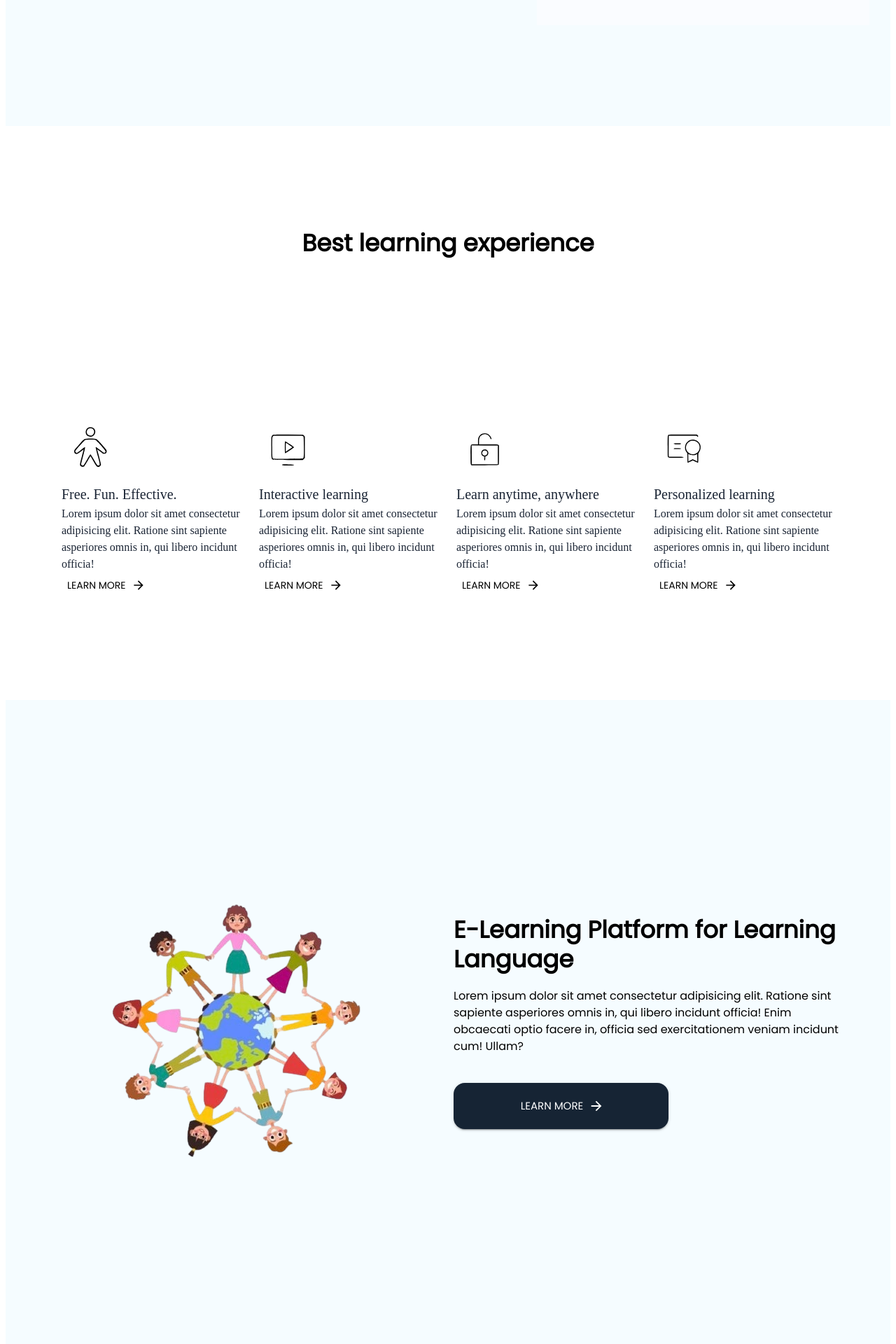
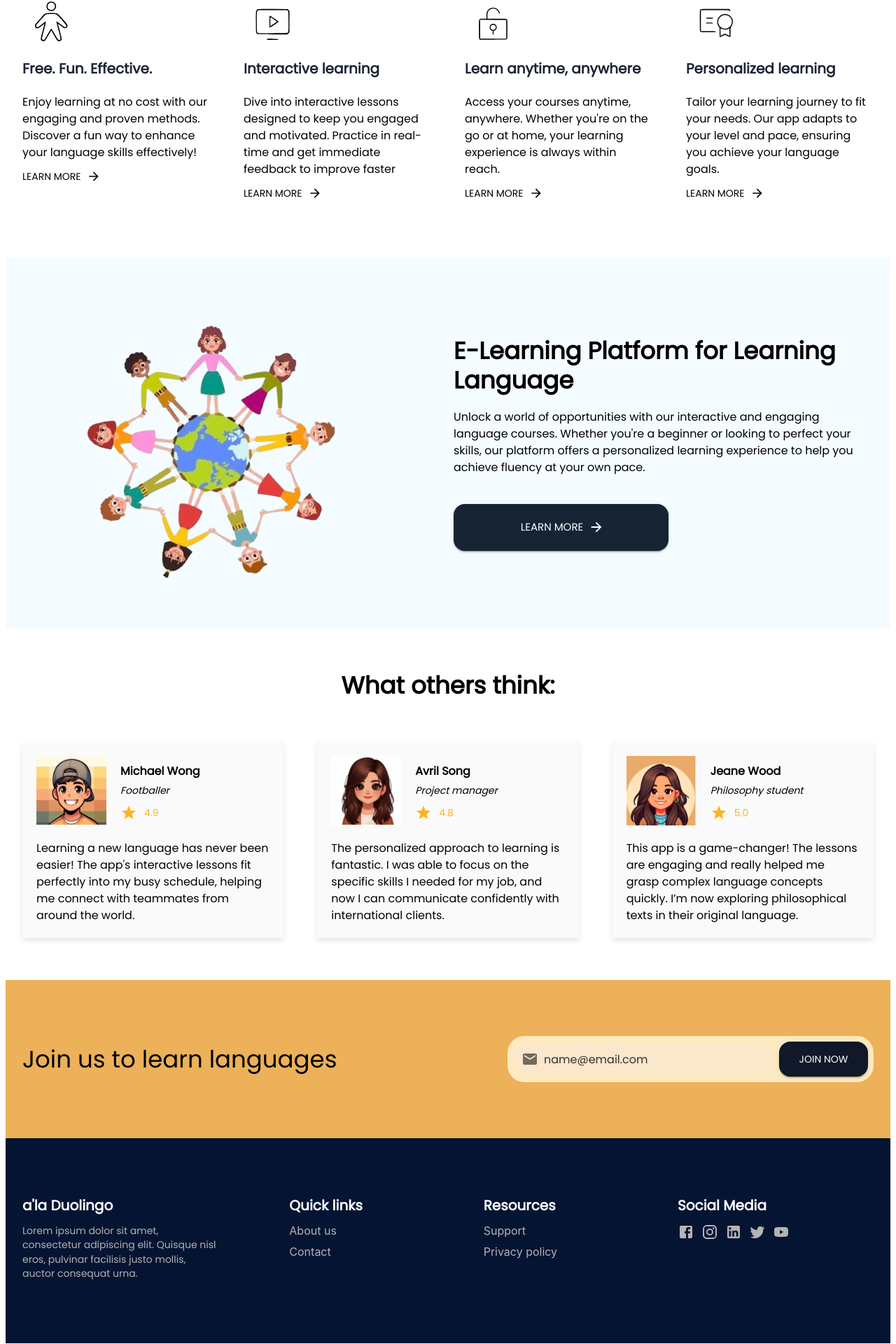
Before and after one commit to LanguageAppSpace/language-app-frontend, a React (Vite) app: page /home in a window 1280 px wide. Shown: the part 688-2608 px from the top of the page at 70% size. Built offline with nearby package versions, Linux system fonts and the light colour scheme; no server answers.

Commit message:
improve styles

```diff
--- a/src/App.tsx
+++ b/src/App.tsx
@@ -17,7 +17,7 @@ const App = () => {
   return (
     <Router>
       <Routes>
-        <Route path={ROUTE.LANDINGPAGE} element={<PageLandingPage />} />
+        <Route path={ROUTE.LANDING_PAGE} element={<PageLandingPage />} />
         <Route path={ROUTE.PAGE404} element={<Page404 />} />
         <Route path={ROUTE.LOGIN} element={<Login />} />
         <Route path={ROUTE.REGISTER} element={<SignUpForm />} />
@@ -25,7 +25,10 @@ const App = () => {
           <Route path={ROUTE.DASHBOARD} element={<Dashboard />} />
           <Route path={ROUTE.USER_SETTINGS} element={<UserSettings />} />
         </Route>
-        <Route path="*" element={<Navigate to={ROUTE.REGISTER} replace />} />
+        <Route
+          path="*"
+          element={<Navigate to={ROUTE.LANDING_PAGE} replace />}
+        />
       </Routes>
     </Router>
   );
--- a/src/components/About/about.tsx
+++ b/src/components/About/about.tsx
@@ -1,27 +1,20 @@
-import { Box, Grid, Typography, Button } from '@mui/material';
-import ArrowForwardIcon from '@mui/icons-material/ArrowForward';
+import { Box, Grid, Typography, Button } from "@mui/material";
+import ArrowForwardIcon from "@mui/icons-material/ArrowForward";
 
-import { useNavigate } from 'react-router-dom';
-import { ROUTE } from '@config/route.config';
+import { useNavigate } from "react-router-dom";
+import { ROUTE } from "@config/route.config";
+import { Container } from "@mui/system";
 
 const About = () => {
-
-  //handleLoginClick
   const navigate = useNavigate();
 
   const handleLoginClick = () => {
     navigate(ROUTE.PAGE404);
   };
 
-  //style
   const aboutContainerStyles = {
     backgroundColor: "rgb(245, 252, 255)",
-    display: "flex",
-    alignItems: "center",
-    flexWrap: "wrap",
-    height: "800px",
-    padding: "60px",
-    gap: "80px"
+    padding: "30px 0",
   };
 
   const imageGridItemStyles = {
@@ -56,30 +49,41 @@ const About = () => {
       backgroundColor: "rgb(30, 42, 50)",
     },
     width: "307px",
-
   };
-
 
   return (
     <Box sx={aboutContainerStyles}>
+      <Container maxWidth="xl">
         <Grid container spacing={2}>
           <Grid item xs={12} sm={6} sx={imageGridItemStyles}>
-          <img src="/children.png" alt="Children" style={{ maxWidth: "100%" }} />
+            <img
+              src="/children.png"
+              alt="Children"
+              style={{ maxWidth: "100%" }}
+            />
           </Grid>
           <Grid item xs={12} sm={6} sx={textGridItemStyles}>
             <Typography variant="h4" sx={headerTypographyStyles}>
               E-Learning Platform for Learning Language
             </Typography>
             <Typography variant="body1" sx={bodyTypographyStyles}>
-            Lorem ipsum dolor sit amet consectetur adipisicing elit. Ratione sint sapiente
-            asperiores omnis in, qui libero incidunt officia! Enim obcaecati optio facere in,
-            officia sed exercitationem veniam incidunt cum! Ullam?
+              Unlock a world of opportunities with our interactive and engaging
+              language courses. Whether you're a beginner or looking to perfect
+              your skills, our platform offers a personalized learning
+              experience to help you achieve fluency at your own pace.
             </Typography>
-          <Button sx={buttonStyles} variant="contained" size="large" onClick={handleLoginClick} endIcon={<ArrowForwardIcon />}>
+            <Button
+              sx={buttonStyles}
+              variant="contained"
+              size="large"
+              onClick={handleLoginClick}
+              endIcon={<ArrowForwardIcon />}
+            >
               Learn More
             </Button>
           </Grid>
         </Grid>
+      </Container>
     </Box>
   );
 };
--- a/src/components/Contact/contact.tsx
+++ b/src/components/Contact/contact.tsx
@@ -1,32 +1,26 @@
-import { Box, Typography, TextField, Button, Grid, InputAdornment } from '@mui/material';
-
-import EmailIcon from '@mui/icons-material/Email';
-
-import { useNavigate } from 'react-router-dom';
-import { ROUTE } from '@config/route.config';
+import {
+  Box,
+  Typography,
+  TextField,
+  Button,
+  Grid,
+  InputAdornment,
+} from "@mui/material";
+import EmailIcon from "@mui/icons-material/Email";
+import { Container } from "@mui/system";
 
 const Contact = () => {
-
-  //handleLoginClick
-  const navigate = useNavigate();
-
-  const handleLoginClick = () => {
-    navigate(ROUTE.REGISTER);
-  };
-
-  //style
   const contactContainerStyles = {
     display: "flex",
     alignItems: "center",
     justifyContent: "center",
     backgroundColor: "rgb(236, 177, 89)",
-    height: "250px",
-    padding: "0 20px",
+    padding: "80px 0",
   };
 
   const textContainerStyles = {
     textAlign: "left",
-    borderRadius: "16px"
+    borderRadius: "16px",
   };
 
   const formContainerStyles = {
@@ -38,35 +32,47 @@ const Contact = () => {
   const inputBoxStyles = {
     display: "flex",
     alignItems: "center",
+    backgroundColor: "#fdeac1",
+    padding: "8px",
     borderRadius: "24px",
-    padding: "8px 8px 8px 40px",
-    gap: "8px",
-    background: "rgba(255, 255, 255, 0.7)",
   };
 
   const textFieldStyles = {
-    display: "flex",
-    displayDirection: "row",
-    alignItem: "center",
-    padding: "8px 8px 8px 8px",
-    marginRight: "10px",
-    width: "80px",
-    gap: "8px",
-    background: "#1A2434",
+    backgroundColor: "#fae7cc",
+    borderRadius: "30px",
+    "& .MuiOutlinedInput-root": {
+      borderRadius: "30px",
+      padding: "0 12px",
+      "& fieldset": {
+        border: "none",
+      },
+    },
+    "& .MuiInputBase-input": {
+      padding: "10px 0",
+      color: "#333",
+      "&::placeholder": {
+        color: "#333",
+        opacity: 1,
+      },
+    },
   };
 
   const buttonStyles = {
+    backgroundColor: "#111827",
+    color: "#fff",
+    padding: "8px 24px",
+    borderRadius: "16px",
+    marginLeft: "8px",
     width: "127px",
     height: "50px",
-    backgroundColor: "rgb(22, 36, 52)",
-    borderRadius: "16px",
     "&:hover": {
-      backgroundColor: "rgb(25, 42, 50)",
+      backgroundColor: "#333d47",
     },
   };
 
   return (
     <Box sx={contactContainerStyles}>
+      <Container maxWidth="xl">
         <Grid container spacing={2} alignItems="center">
           <Grid item xs={12} sm={6} sx={textContainerStyles}>
             <Typography variant="h4" component="div">
@@ -76,25 +82,24 @@ const Contact = () => {
           <Grid item xs={12} sm={6} sx={formContainerStyles}>
             <Box sx={inputBoxStyles}>
               <TextField
+                variant="outlined"
                 placeholder="name@email.com"
-              sx={{ textFieldStyles}}
                 InputProps={{
                   startAdornment: (
                     <InputAdornment position="start">
                       <EmailIcon />
                     </InputAdornment>
                   ),
-                disableUnderline: true,
-                style: {alignItems: "center" },
                 }}
-              variant="filled"
+                sx={textFieldStyles}
               />
-            <Button variant="contained" sx={buttonStyles} size='large' onClick={handleLoginClick}>
+              <Button variant="contained" sx={buttonStyles}>
                 Join now
               </Button>
             </Box>
           </Grid>
         </Grid>
+      </Container>
     </Box>
   );
 };
--- a/src/components/Features/features.tsx
+++ b/src/components/Features/features.tsx
@@ -1,18 +1,11 @@
 import { Grid, Typography, Box, Button } from "@mui/material";
-
-import ArrowForwardIcon from '@mui/icons-material/ArrowForward';
+import ArrowForwardIcon from "@mui/icons-material/ArrowForward";
+import { Container } from "@mui/system";
 
 const Features = () => {
-
-
   const featuresContainerStyles = {
     backgroundColor: "rgb(255,255,255)",
-    display: "flex",
-    alignItems: "center",
-    flexWrap: "wrap",
-    height: "660px",
-    padding: "80px",
-    gap: "80px",
+    padding: "80px 0",
   };
 
   const headerTypographyStyles = {
@@ -21,7 +14,7 @@ const Features = () => {
     textAlign: "center",
     width: "100%",
     fontWeight: "bold",
-    gap: "16px"
+    gap: "16px",
   };
 
   const iconStyles = {
@@ -33,14 +26,18 @@ const Features = () => {
   const textTypographyStyles = {
     color: "#1A2434",
     textAlign: "start",
-    fontFamily: 'Plus Jakarta Sans',
+    fontWeight: "bold",
+  };
+
+  const bodyTextTypographyStyles = {
+    marginTop: "20px",
+    lineHeight: 1.5,
   };
 
   const gridItemStyles = {
     display: "flex",
     flexDirection: "column",
     alignItems: "flex-start",
-    textAlign: "center",
   };
 
   const buttonStyles = {
@@ -49,52 +46,93 @@ const Features = () => {
       backgroundColor: "rgb(250, 250, 255)",
     },
     color: "black",
-    justifyContent: "start"
-  }
+    justifyContent: "start",
+    padding: 0,
+    marginTop: "10px",
+  };
 
   return (
     <Box sx={featuresContainerStyles}>
+      <Container maxWidth="xl">
         <Typography variant="h4" sx={headerTypographyStyles}>
           Best learning experience
         </Typography>
-      <Grid container spacing={3}>
+        <Grid container spacing={6}>
           <Grid item xs={6} sm={3} sx={gridItemStyles}>
             <img src="/human.svg" alt="Human Icon" style={iconStyles} />
-          <Typography variant="h6" sx={textTypographyStyles}>Free. Fun. Effective.</Typography>
-          <Typography variant="body1" sx={textTypographyStyles}>
-            Lorem ipsum dolor sit amet consectetur adipisicing elit.
-            Ratione sint sapiente asperiores omnis in, qui libero incidunt officia!
+            <Typography variant="h6" sx={textTypographyStyles}>
+              Free. Fun. Effective.
             </Typography>
-          <Button sx={buttonStyles} variant="text" endIcon={<ArrowForwardIcon />}>Learn more</Button>
+            <Typography variant="body1" sx={bodyTextTypographyStyles}>
+              Enjoy learning at no cost with our engaging and proven methods.
+              Discover a fun way to enhance your language skills effectively!
+            </Typography>
+            <Button
+              sx={buttonStyles}
+              variant="text"
+              endIcon={<ArrowForwardIcon />}
+            >
+              Learn more
+            </Button>
           </Grid>
           <Grid item xs={6} sm={3} sx={gridItemStyles}>
             <img src="/remote.svg" alt="Remote Icon" style={iconStyles} />
-          <Typography variant="h6" sx={textTypographyStyles}>Interactive learning</Typography>
-          <Typography variant="body1" sx={textTypographyStyles}>
-            Lorem ipsum dolor sit amet consectetur adipisicing elit.
-            Ratione sint sapiente asperiores omnis in, qui libero incidunt officia!
+            <Typography variant="h6" sx={textTypographyStyles}>
+              Interactive learning
             </Typography>
-          <Button sx={buttonStyles} variant="text" endIcon={<ArrowForwardIcon />}>Learn more</Button>
+            <Typography variant="body1" sx={bodyTextTypographyStyles}>
+              Dive into interactive lessons designed to keep you engaged and
+              motivated. Practice in real-time and get immediate feedback to
+              improve faster
+            </Typography>
+            <Button
+              sx={buttonStyles}
+              variant="text"
+              endIcon={<ArrowForwardIcon />}
+            >
+              Learn more
+            </Button>
           </Grid>
           <Grid item xs={6} sm={3} sx={gridItemStyles}>
             <img src="/padlock.svg" alt="Padlock Icon" style={iconStyles} />
-          <Typography variant="h6" sx={textTypographyStyles}>Learn anytime, anywhere</Typography>
-          <Typography variant="body1" sx={textTypographyStyles}>
-            Lorem ipsum dolor sit amet consectetur adipisicing elit.
-            Ratione sint sapiente asperiores omnis in, qui libero incidunt officia!
+            <Typography variant="h6" sx={textTypographyStyles}>
+              Learn anytime, anywhere
             </Typography>
-          <Button sx={buttonStyles} variant="text" endIcon={<ArrowForwardIcon />}>Learn more</Button>
+            <Typography variant="body1" sx={bodyTextTypographyStyles}>
+              Access your courses anytime, anywhere. Whether you're on the go or
+              at home, your learning experience is always within reach.
+            </Typography>
+            <Button
+              sx={buttonStyles}
+              variant="text"
+              endIcon={<ArrowForwardIcon />}
+            >
+              Learn more
+            </Button>
           </Grid>
           <Grid item xs={6} sm={3} sx={gridItemStyles}>
-          <img src="/certificate.svg" alt="Certificate Icon" style={iconStyles} />
-          <Typography variant="h6" sx={textTypographyStyles}>Personalized learning</Typography>
-          <Typography variant="body1" sx={textTypographyStyles}>
-            Lorem ipsum dolor sit amet consectetur adipisicing elit.
-            Ratione sint sapiente asperiores omnis in, qui libero incidunt officia!
+            <img
+              src="/certificate.svg"
+              alt="Certificate Icon"
+              style={iconStyles}
+            />
+            <Typography variant="h6" sx={textTypographyStyles}>
+              Personalized learning
             </Typography>
-          <Button sx={buttonStyles} variant="text" endIcon={<ArrowForwardIcon />}>Learn more</Button>
+            <Typography variant="body1" sx={bodyTextTypographyStyles}>
+              Tailor your learning journey to fit your needs. Our app adapts to
+              your level and pace, ensuring you achieve your language goals.
+            </Typography>
+            <Button
+              sx={buttonStyles}
+              variant="text"
+              endIcon={<ArrowForwardIcon />}
+            >
+              Learn more
+            </Button>
           </Grid>
         </Grid>
+      </Container>
     </Box>
   );
 };
--- a/src/components/Footer/footer.tsx
+++ b/src/components/Footer/footer.tsx
@@ -1,17 +1,17 @@
-import { Box, Grid, Typography, Link } from '@mui/material';
-import FacebookIcon from '@mui/icons-material/Facebook';
-import InstagramIcon from '@mui/icons-material/Instagram';
-import LinkedInIcon from '@mui/icons-material/LinkedIn';
-import TwitterIcon from '@mui/icons-material/Twitter';
-import YouTubeIcon from '@mui/icons-material/YouTube';
+import { Box, Grid, Typography, Link } from "@mui/material";
+import FacebookIcon from "@mui/icons-material/Facebook";
+import InstagramIcon from "@mui/icons-material/Instagram";
+import LinkedInIcon from "@mui/icons-material/LinkedIn";
+import TwitterIcon from "@mui/icons-material/Twitter";
+import YouTubeIcon from "@mui/icons-material/YouTube";
+import { Container } from "@mui/system";
 
 const Footer = () => {
   const footerContainerStyles = {
     display: "flex",
     flexDirection: "row",
     backgroundColor: "rgb(5, 20, 50)",
-    height: "230px",
-    padding: "80px",
+    padding: "80px 0",
     justifyContent: "space-between",
   };
 
@@ -41,14 +41,15 @@ const Footer = () => {
 
   return (
     <Box sx={footerContainerStyles}>
-      <Grid container spacing={4} justifyContent="space-around">
+      <Container maxWidth="xl">
+        <Grid container spacing={4} justifyContent="space-between">
           <Grid item xs={12} sm={6} md={4} lg={3}>
             <Typography variant="h6" sx={columnHeaderStyles}>
               a'la Duolingo
             </Typography>
             <Typography variant="body2" sx={textStyles}>
-            Lorem ipsum dolor sit amet, consectetur adipiscing elit. Quisque nisl eros,
-            pulvinar facilisis justo mollis, auctor consequat urna.
+              Lorem ipsum dolor sit amet, consectetur adipiscing elit. Quisque
+              nisl eros, pulvinar facilisis justo mollis, auctor consequat urna.
             </Typography>
           </Grid>
           <Grid item xs={12} sm={6} md={2} lg={2}>
@@ -56,10 +57,20 @@ const Footer = () => {
               Quick links
             </Typography>
             <Box sx={columnStyles}>
-            <Link href="/about-us" color="inherit" underline="none" sx={textStyles}>
+              <Link
+                href="/about-us"
+                color="inherit"
+                underline="none"
+                sx={textStyles}
+              >
                 About us
               </Link>
-            <Link href="/contact" color="inherit" underline="none" sx={textStyles}>
+              <Link
+                href="/contact"
+                color="inherit"
+                underline="none"
+                sx={textStyles}
+              >
                 Contact
               </Link>
             </Box>
@@ -69,10 +80,20 @@ const Footer = () => {
               Resources
             </Typography>
             <Box sx={columnStyles}>
-            <Link href="/support" color="inherit" underline="none" sx={textStyles}>
+              <Link
+                href="/support"
+                color="inherit"
+                underline="none"
+                sx={textStyles}
+              >
                 Support
               </Link>
-            <Link href="/privacy-policy" color="inherit" underline="none" sx={textStyles}>
+              <Link
+                href="/privacy-policy"
+                color="inherit"
+                underline="none"
+                sx={textStyles}
+              >
                 Privacy policy
               </Link>
             </Box>
@@ -82,13 +103,25 @@ const Footer = () => {
               Social Media
             </Typography>
             <Box sx={iconStyles}>
-            <Link href="https://facebook.com" color="inherit" underline="none">
+              <Link
+                href="https://facebook.com"
+                color="inherit"
+                underline="none"
+              >
                 <FacebookIcon />
               </Link>
-            <Link href="https://instagram.com" color="inherit" underline="none">
+              <Link
+                href="https://instagram.com"
+                color="inherit"
+                underline="none"
+              >
                 <InstagramIcon />
               </Link>
-            <Link href="https://linkedin.com" color="inherit" underline="none">
+              <Link
+                href="https://linkedin.com"
+                color="inherit"
+                underline="none"
+              >
                 <LinkedInIcon />
               </Link>
               <Link href="https://twitter.com" color="inherit" underline="none">
@@ -100,6 +133,7 @@ const Footer = () => {
             </Box>
           </Grid>
         </Grid>
+      </Container>
     </Box>
   );
 };
--- a/src/components/Testimonials/testimonials.tsx
+++ b/src/components/Testimonials/testimonials.tsx
@@ -1,15 +1,12 @@
-import { Box, Typography } from "@mui/material";
+import { Box, Grid, Typography } from "@mui/material";
 
 import StarIcon from "@mui/icons-material/Star";
+import { Container } from "@mui/system";
 
 const Testimonials = () => {
   const containerStyles = {
     backgroundColor: "rgb(255,255,255)",
-    display: "flex",
-    flexDirection: "column",
-    alignItems: "center",
-    height: "600px",
-    paddingTop: "20px",
+    padding: "60px 0",
   };
 
   const headerBoxStyles = {
@@ -22,21 +19,12 @@ const Testimonials = () => {
   const headerTypographyStyles = {
     color: "rgb(0,0,0)",
     fontWeight: "bold",
-    paddingBottom: "80px",
-  };
-
-  const testimonialsContainerStyles = {
-    display: "flex",
-    justifyContent: "center",
-    gap: "90px",
-    color: "black",
+    paddingBottom: "20px",
   };
 
   const testimonialBoxStyles = {
     backgroundColor: "rgb(250,250,250)",
     padding: "20px",
-    textAlign: "left",
-    width: "300px",
     boxShadow: "0 4px 8px rgba(0,0,0,0.1)",
   };
 
@@ -78,13 +66,15 @@ const Testimonials = () => {
 
   return (
     <Box sx={containerStyles}>
+      <Container maxWidth="xl">
         <Box sx={headerBoxStyles}>
           <Typography variant="h4" sx={headerTypographyStyles}>
             What others think:
           </Typography>
         </Box>
 
-      <Box sx={testimonialsContainerStyles}>
+        <Grid container justifyContent="space-between" spacing={6}>
+          <Grid item xs={12} sm={4}>
             <Box sx={testimonialBoxStyles}>
               <Box sx={imageContainerStyles}>
                 <img
@@ -108,13 +98,13 @@ const Testimonials = () => {
                 </Box>
               </Box>
               <Typography variant="body1" sx={footerTextStyles}>
-            Lorem ipsum dolor sit amet consectetur, adipisicing elit. Enim nisi
-            esse unde fugit dicta, saepe earum ipsa a quisquam deserunt, fugiat
-            blanditiis. Magni architecto minus earum culpa commodi mollitia
-            eaque.{" "}
+                Learning a new language has never been easier! The app's
+                interactive lessons fit perfectly into my busy schedule, helping
+                me connect with teammates from around the world.
               </Typography>
             </Box>
-
+          </Grid>
+          <Grid item xs={12} sm={4}>
             <Box sx={testimonialBoxStyles}>
               <Box sx={imageContainerStyles}>
                 <img
@@ -138,13 +128,13 @@ const Testimonials = () => {
                 </Box>
               </Box>
               <Typography variant="body1" sx={footerTextStyles}>
-            Lorem ipsum dolor sit amet consectetur adipisicing elit. Quod
-            molestias nobis, quia alias, minus sunt repellat quo iure architecto
-            voluptate ut earum assumenda esse ex dolor velit voluptas voluptatem
-            facere!{" "}
+                The personalized approach to learning is fantastic. I was able
+                to focus on the specific skills I needed for my job, and now I
+                can communicate confidently with international clients.
               </Typography>
             </Box>
-
+          </Grid>
+          <Grid item xs={12} sm={4}>
             <Box sx={testimonialBoxStyles}>
               <Box sx={imageContainerStyles}>
                 <img
@@ -168,13 +158,14 @@ const Testimonials = () => {
                 </Box>
               </Box>
               <Typography variant="body1" sx={footerTextStyles}>
-            Lorem ipsum dolor sit amet consectetur adipisicing elit. Voluptates
-            provident nobis atque iusto architecto sapiente, perspiciatis illum
-            quae commodi delectus accusamus impedit debitis velit voluptatum
-            dicta nulla hic harum voluptatibus!
+                This app is a game-changer! The lessons are engaging and really
+                helped me grasp complex language concepts quickly. I’m now
+                exploring philosophical texts in their original language.
               </Typography>
             </Box>
-      </Box>
+          </Grid>
+        </Grid>
+      </Container>
     </Box>
   );
 };
--- a/src/config/route.config.ts
+++ b/src/config/route.config.ts
@@ -1,5 +1,5 @@
 export enum ROUTE {
-  LANDINGPAGE = "/home",
+  LANDING_PAGE = "/home",
   LOGIN = "/login",
   REGISTER = "/register",
   DASHBOARD = "/dashboard",
```
Also changed, not shown: src/components/Hero/hero.tsx (+27 -27 lines). Lines whose indentation alone changed are shown as unchanged.
